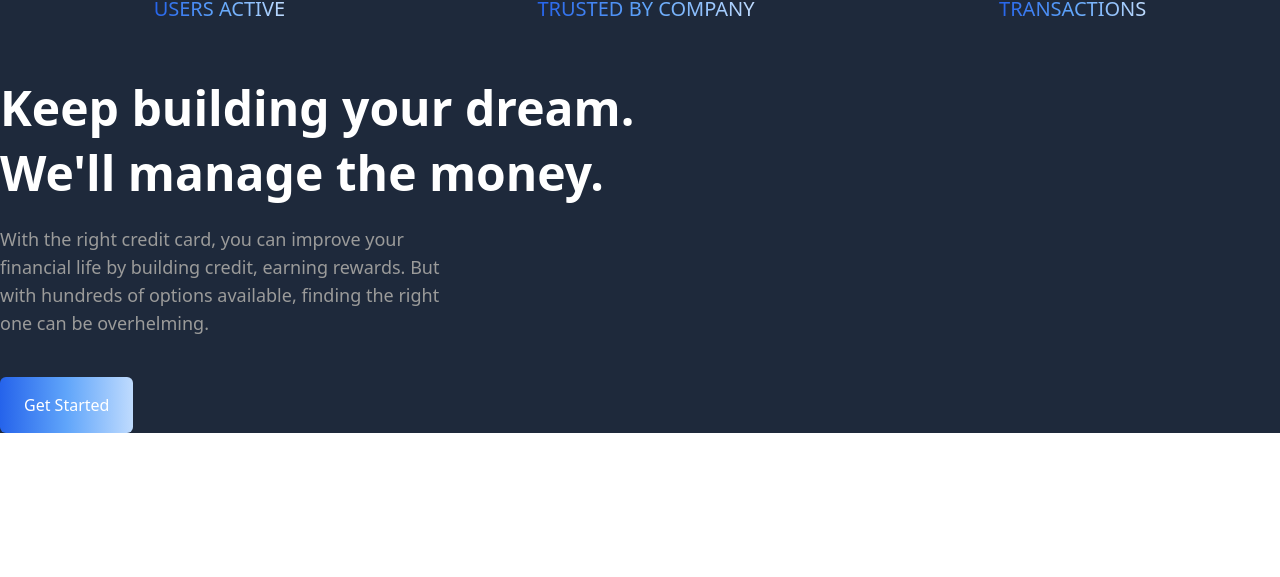
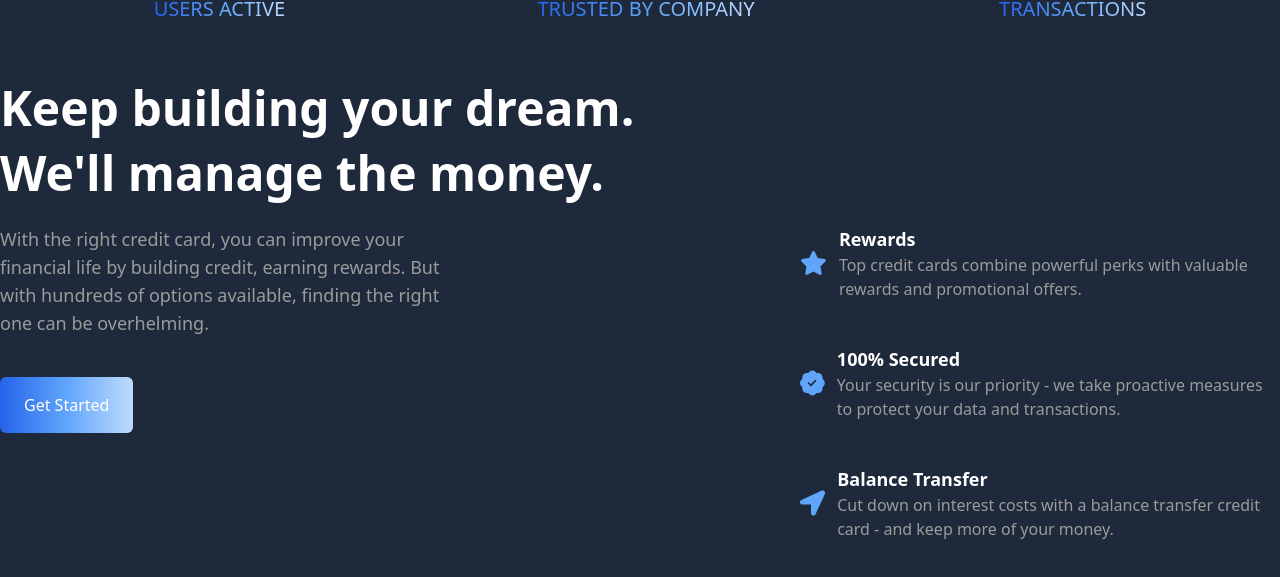
Before and after one commit to KodeIva/wiser, a React (Vite) app: page / in a window 1280 px wide. Shown: the part 723-1300 px from the top of the page. Before the commit the page ends 1156 px from the top, so only its background shows below. Built offline with nearby package versions, Linux system fonts and the light colour scheme.

Commit message:
new <div> created, map() used to render features, styles

```diff
--- a/src/components/Business.jsx
+++ b/src/components/Business.jsx
@@ -1,8 +1,10 @@
+import { features } from "../data/data"
 
 
 const Business = () => {
   return (
-    <section id="features" className="flex mt-10 ml-16 xl:ml-0 text-white justify-center items-center flex-wrap">
+    <section id="features" className="flex flex-col lg:flex-row lg:justify-center lg:items-start mt-10 ml-2 xl:ml-0 text-white justify-center items-center flex-wrap">
+      {/* Left side */}
       <div className="flex-1 flex flex-col justify-center items-start">
         <h2
          className="text-white font-semibold md:text-[48px] text-[30px] w-full leading-10 md:leading-[65px] "
@@ -19,6 +21,22 @@ const Business = () => {
         </button>
       </div>
 
+      {/* Right side */}
+      <div className="flex flex-col max-w-[480px] h-[500px] mt-[150px]">
+        {features.map((feature) => {
+           const {id,icon: Icon,title,text} = feature
+            return (
+                <div key={id} className="flex flex-row justify-center items-center mb-11">
+                    <div className="w-[40px] h-[40px] mr-3"><Icon className="w-full h-full text-blue-400 " /> </div>
+                    <div>
+                        <h4 className="font-bold text-lg">{title}</h4>
+                        <p className="text-[#9b9b9a]">{text}</p>
+                    </div>
+                </div>
+            )
+        })}
+      </div>
+
     </section>
   )
 }
--- a/src/data/data.js
+++ b/src/data/data.js
@@ -1,6 +1,6 @@
 import { FaStar } from "react-icons/fa6";
-import { FcApproval } from "react-icons/fc";
 import { FaLocationArrow } from "react-icons/fa"
+import { BsFillPatchCheckFill } from "react-icons/bs";
 
 export const NavLinks = [
     {
@@ -48,7 +48,7 @@ export const features = [
     },
     {
      id: 2,
-     icon: FcApproval,
+     icon: BsFillPatchCheckFill,
      title: "100% Secured",
      text: 'Your security is our priority - we take proactive measures to protect your data and transactions.'
     },
```
